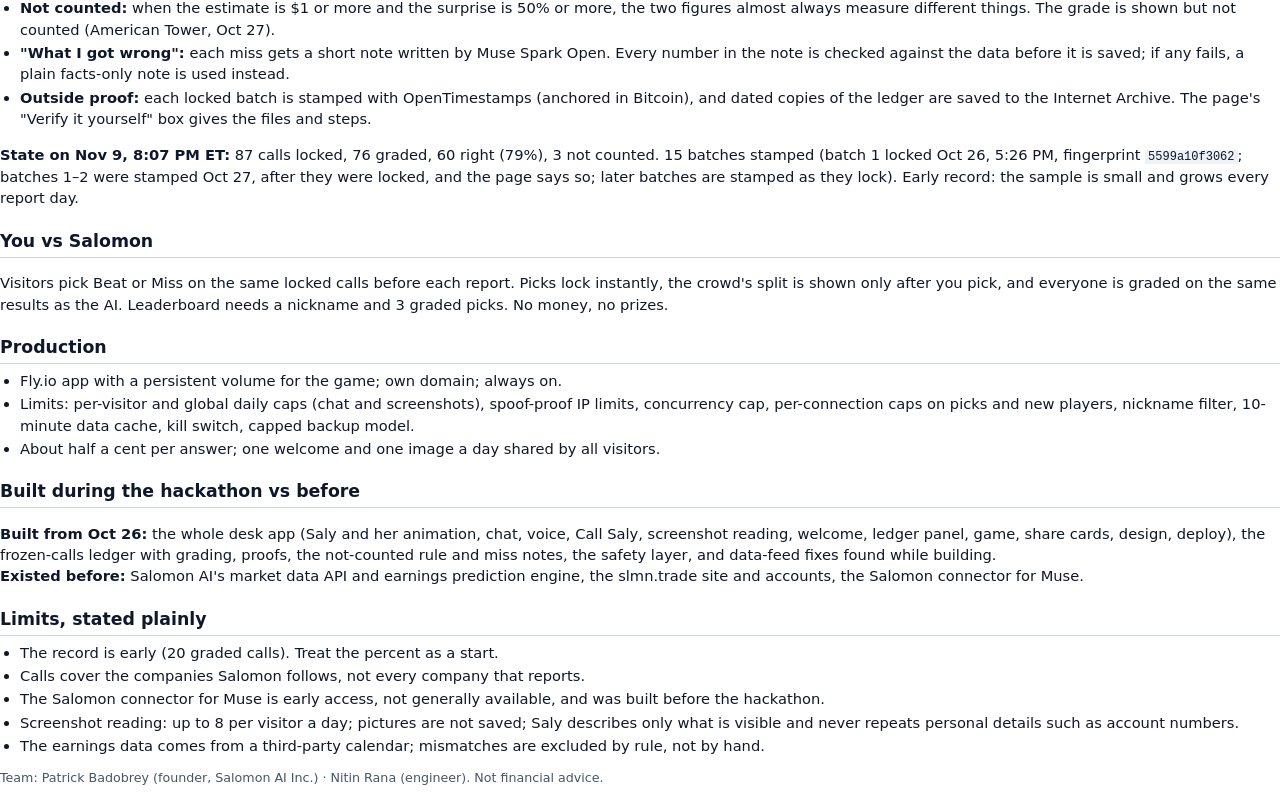
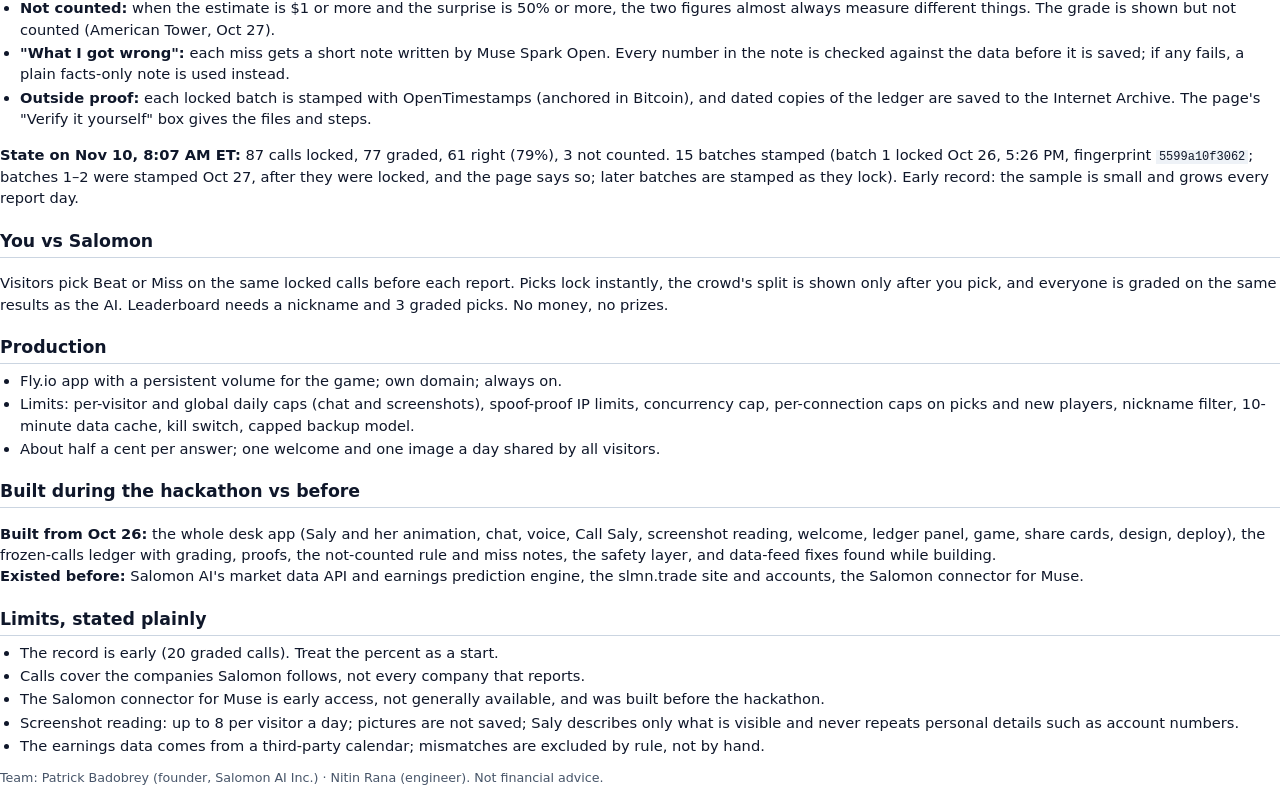
Before and after one commit to good-open-box/salomon-earnings-desk, a plain HTML site: page ARCHITECTURE.html in a window 1280 px wide. Shown: the part 854-1654 px from the top of the page. Drawn offline with Linux system fonts and the light colour scheme.

Commit message:
Architecture: state 61 of 77 right (79%)

```diff
--- a/ARCHITECTURE.html
+++ b/ARCHITECTURE.html
@@ -42,7 +42,7 @@
 <li><b>"What I got wrong":</b> each miss gets a short note written by Muse Spark Open. Every number in the note is checked against the data before it is saved; if any fails, a plain facts-only note is used instead.</li>
 <li><b>Outside proof:</b> each locked batch is stamped with OpenTimestamps (anchored in Bitcoin), and dated copies of the ledger are saved to the Internet Archive. The page's "Verify it yourself" box gives the files and steps.</li>
 </ul>
-<p><b>State on Nov 9, 8:07 PM ET:</b> 87 calls locked, 76 graded, 60 right (79%), 3 not counted. 15 batches stamped (batch 1 locked Oct 26, 5:26 PM, fingerprint <code>5599a10f3062</code>; batches 1–2 were stamped Oct 27, after they were locked, and the page says so; later batches are stamped as they lock). Early record: the sample is small and grows every report day.</p>
+<p><b>State on Nov 10, 8:07 AM ET:</b> 87 calls locked, 77 graded, 61 right (79%), 3 not counted. 15 batches stamped (batch 1 locked Oct 26, 5:26 PM, fingerprint <code>5599a10f3062</code>; batches 1–2 were stamped Oct 27, after they were locked, and the page says so; later batches are stamped as they lock). Early record: the sample is small and grows every report day.</p>
 
 <h2>You vs Salomon</h2>
 <p>Visitors pick Beat or Miss on the same locked calls before each report. Picks lock instantly, the crowd's split is shown only after you pick, and everyone is graded on the same results as the AI. Leaderboard needs a nickname and 3 graded picks. No money, no prizes.</p>
```
